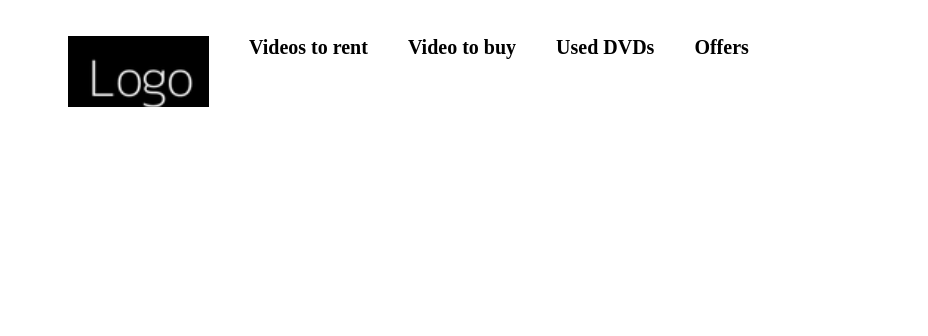
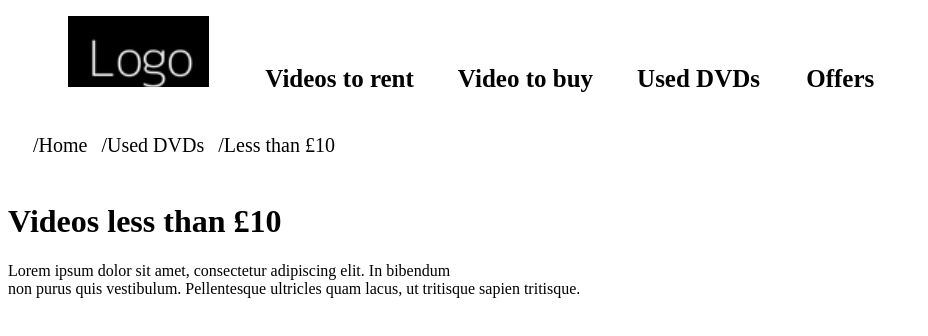
Before and after one commit to safabalo/Page-d-accueil-du-magasin-de-video, a plain HTML site: page brief.html in a window 1280 px wide. Shown: the whole page, without its empty margins (0-928 px from the left). Drawn offline with Linux system fonts and the light colour scheme.

Commit message:
Step-1-2-3

```diff
--- a/brief.html
+++ b/brief.html
@@ -11,7 +11,7 @@
     <header>
             <nav>
                 <ul>
-                    <li><img src="images.jpeg"> </li>
+                    <li><img src="images.jpeg" id="logo"> </li>
                     <li><a href="bonjour.html"> <strong>Videos to rent</strong></a></li>
                     <li><a href="bonjour.html"><strong>Video to buy</strong></a></li>
                     <li><a href="bonjour.html"><strong>Used DVDs </strong></a></li>
@@ -21,9 +21,18 @@
     </header>
 
     <section>
-
+        <ul>
+            <li><a href="bonjour.html">Home</a></li>
+            <li><a href="bonjour.html">Used DVDs</a></li>
+            <li><a href="bonjour.html">Less than £10</a></li>
+        </ul>
     </section>
 
-
+    <div>
+        <h1><strong> Videos less than £10</strong></h1>
+        <p>Lorem ipsum dolor sit amet, consectetur adipiscing elit. In bibendum <br>
+            non purus quis vestibulum. Pellentesque ultricles quam lacus, ut tritisque sapien tritisque.
+        </p>
+    </div>
 
 </body>
--- a/style.css
+++ b/style.css
@@ -1,14 +1,32 @@
-nav ul {
-    display: flex;
-}
+
 nav ul li {
     list-style-type: none;
     display: inline;
     padding: 20px;
-    font-size: 20px;
+    font-size: 25px;
 
 }
 nav ul li a{
     text-decoration: none;
     color: black;
 }
+nav ul #logo{
+    padding-right: 10px;
+}
+section ul {
+    list-style-type: none;
+    padding: 20px;
+
+}
+section ul li{
+    display: inline-block;
+    margin: 5px;
+    font-size: 20px;
+}
+section ul li:before{
+    content: "/";
+}
+section ul li a {
+    text-decoration: none;
+    color: black;
+}
```
